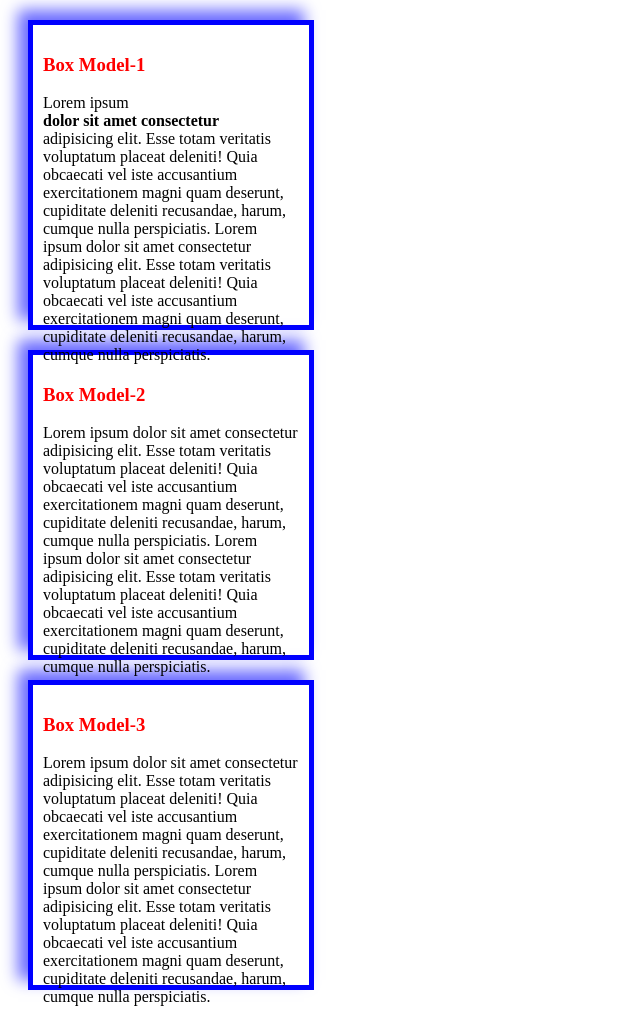
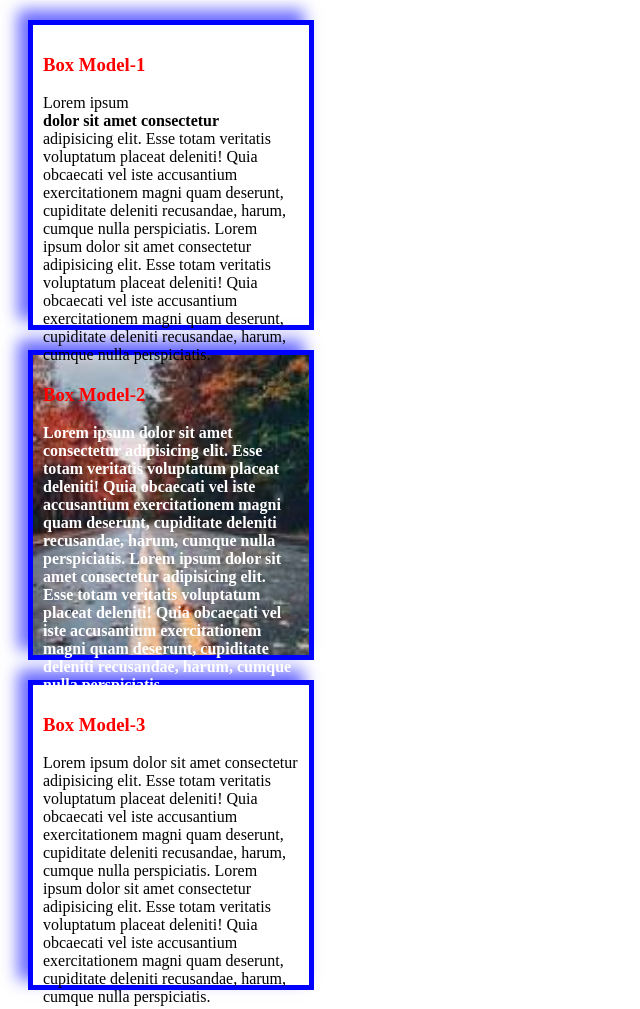
Before and after one commit to hridoy-hossen/My-Second-Repo, a plain HTML site: page index.html in a window 1280 px wide. Shown: the whole page, without its empty margins (0-640 px from the left). Drawn offline with Linux system fonts and the light colour scheme.

Commit message:
add background image in box2

```diff
--- a/style.css
+++ b/style.css
@@ -11,7 +11,11 @@
     box-shadow: -10px -10px 15px rgba(0, 0, 255, 0.589);
 }
 #box-2{
-  */
+  background-image: url(background\ image.jpg);
+  background-size: cover;
+  background-position: center;
+  font-weight: bolder;
+  color: white
 }
 .new{
     font-weight: bolder;
```
Also changed, not shown: background image.jpg (added).
